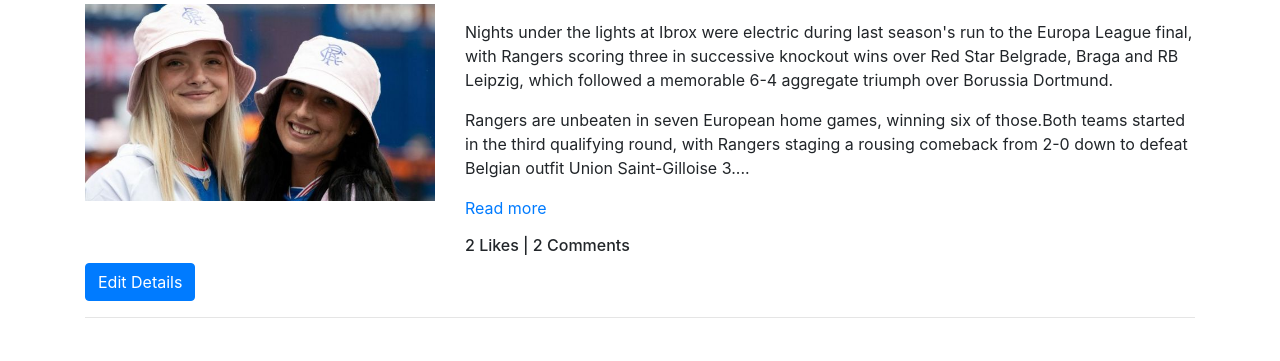
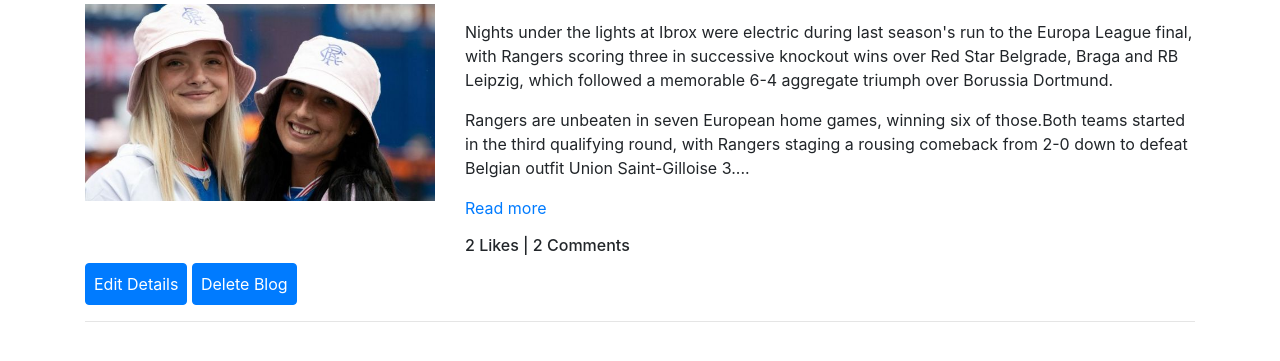
Before and after one commit to amankayat/Blog-website-Updated, a Django app: page /blog/myblog/ in a window 1280 px wide. Shown: the part 150-511 px from the top of the page. Run offline with Django 4.2, Linux system fonts and the light colour scheme; a user stored in the database is signed in; data comes from the database, SQL or seed files in the repository; both versions use the stored data as it was after the commit; parts of the project's set-up code (start-up, migrations or seed data) failed here and were passed over; some libraries are stand-ins or nearby versions.

Commit message:
updating

```diff
--- a/App_Blog/urls.py
+++ b/App_Blog/urls.py
@@ -11,5 +11,6 @@
     path('unliked/<int:pk>',views.unlike,name = "unliked_post"),
     path('myblog/',views.MyBlog.as_view(),name = "myblog"),
     path('editblog/<int:pk>',views.updateBlog.as_view(),name = "edit_blog"),
+    path('deleteblog/<int:pk>',views.blogdelete,name = "delete_blog"),
 
 ]
--- a/App_Blog/views.py
+++ b/App_Blog/views.py
@@ -81,3 +81,9 @@
     already_liked = Likes.objects.filter(blog=blog,user=user)
     already_liked.delete()
     return HttpResponseRedirect(reverse('blog_details',kwargs={'pk':blog.pk}))
+
+
+def blogdelete(request,pk):
+    blg = Blog.objects.get(pk=pk)
+    blg.delete()
+    return HttpResponseRedirect(reverse('home'))
--- a/templates/App_Blog/myblog.html
+++ b/templates/App_Blog/myblog.html
@@ -22,7 +22,9 @@
         <h6>{{blog.liked_blog.count}} Likes | {{blog.blog_comment.count}} Comments</h6>
     </div>
 </div>
-<a href="{% url 'edit_blog' blog.id %}" class="btn btn-primary">Edit Details</a>
+<a href="{% url 'edit_blog' blog.id %}" class="btn btn-primary p-2">Edit Details</a>
+
+<a href="{% url 'delete_blog' blog.id %}" class="btn btn-primary p-2">Delete Blog</a>
 
 <hr>
 
```
Also changed, not shown: myblogProject/settings.py (+14 -3 lines), myblogProject/urls.py (+7 -3 lines), db.sqlite3, media/blog_images/IMG_20210908_020437_357.jpg (added), media/profile_pics/aman.png (added).
